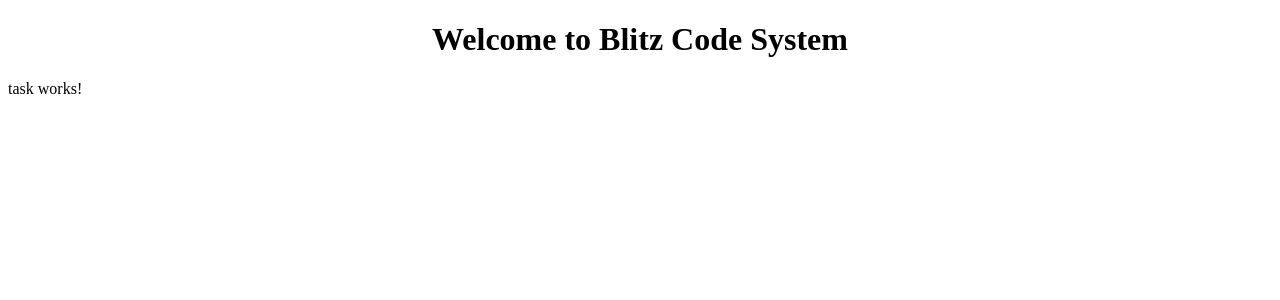
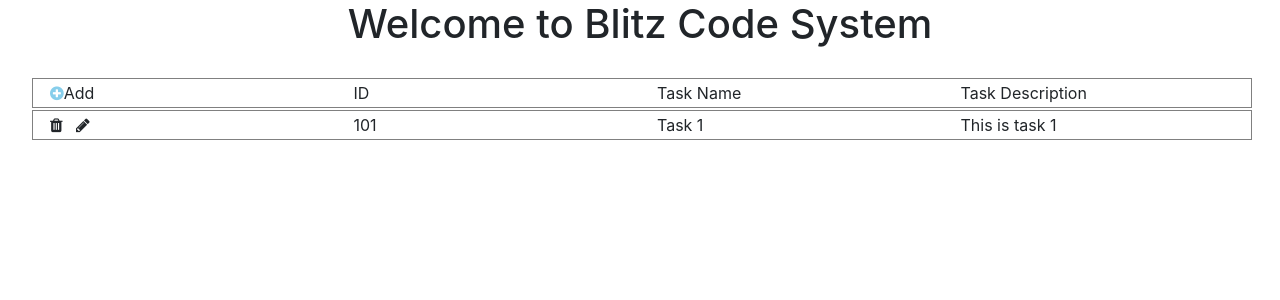
Before and after one commit to sammisharma81096/BlitzCode, an Angular app in the folder Demo/: page /task in a window 1280 px wide. Shown: the top 300 px of the page. Built offline with nearby package versions, Linux system fonts and the light colour scheme.

Commit message:
Done Crud with task design and bisuness logic

```diff
--- a/Demo/package.json
+++ b/Demo/package.json
@@ -20,7 +20,10 @@
     "@angular/platform-browser": "^6.0.3",
     "@angular/platform-browser-dynamic": "^6.0.3",
     "@angular/router": "^6.0.3",
+    "angular-font-awesome": "^3.1.2",
+    "bootstrap": "^4.1.3",
     "core-js": "^2.5.4",
+    "font-awesome": "^4.7.0",
     "rxjs": "^6.0.0",
     "zone.js": "^0.8.26"
   },
--- a/Demo/src/app/app.module.ts
+++ b/Demo/src/app/app.module.ts
@@ -4,6 +4,7 @@ import { NgModule } from '@angular/core';
 import { AppComponent } from './app.component';
 import { TaskComponent } from './task/task.component';
 import { RouterModule, Routes } from '@angular/router';
+import { FormsModule }   from '@angular/forms';
 
 const appRoutes: Routes = [
   { path: 'task', component: TaskComponent },
@@ -17,6 +18,7 @@ const appRoutes: Routes = [
   ],
   imports: [
     BrowserModule,
+    FormsModule,
     RouterModule.forRoot(
       appRoutes,
       { enableTracing: true }
--- a/Demo/src/app/task/task.component.css
+++ b/Demo/src/app/task/task.component.css
@@ -0,0 +1,5 @@
+.task-row{
+    border: 1px solid gray;
+    margin: 2px;
+    padding: 2px;
+}
--- a/Demo/src/app/task/task.component.html
+++ b/Demo/src/app/task/task.component.html
@@ -1,3 +1,31 @@
-<p>
-  task works!
-</p>
+<section class="home-container">
+      <div class="col-sm-12 col-md-12 col-lg-12 task-row row">
+        <div class="col-sm-3 col-md-3 col-lg-3">
+          <a (click)="addTask()"><i class="fa fa-plus-circle" style="color: skyblue;" title="Add"></i>Add</a>
+        </div>
+        <div class="col-sm-3 col-md-3 col-lg-3">ID</div>
+        <div class="col-sm-3 col-md-3 col-lg-3">Task Name</div>
+        <div class="col-sm-3 col-md-3 col-lg-3">Task Description</div>
+      </div>
+
+  <div class="row col-sm-12 col-md-12 col-lg-12 task-row" *ngFor="let task of taskList;let i=index;">
+      <div class="col-sm-3 col-md-3 col-lg-3">
+        <a (click)="removeTask(i)" *ngIf="!task.isEdit"><i class="fa fa-trash" aria-hidden="true" title="delete"></i></a>&nbsp;&nbsp;
+        <a (click)="editTask(task)" *ngIf="!task.isEdit"><i class="fa fa-pencil" aria-hidden="true" title="edit"></i></a>
+        <a (click)="saveTask(task)" *ngIf="task.isEdit"><i class="fa fa-floppy-o" aria-hidden="true" title="save"></i></a>&nbsp;&nbsp;
+        <a (click)="cancelTask(i)" *ngIf="task.isEdit"><i class="fa fa-times" aria-hidden="true" title="remove"></i></a>&nbsp;&nbsp;
+      </div>
+      <div class="col-sm-3 col-md-3 col-lg-3">
+        <span *ngIf="!task.isEdit">{{task.id}}</span>
+        <input type="text" name="taskId" id="taskId" [(ngModel)]="task.id" *ngIf="task.isEdit">
+      </div>
+      <div class="col-sm-3 col-md-3 col-lg-3">
+       <span *ngIf="!task.isEdit"> {{task.name}}</span>
+        <input type="text" name="taskId" id="taskId" [(ngModel)]="task.name" *ngIf="task.isEdit">
+      </div>
+      <div class="col-sm-3 col-md-3 col-lg-3">
+        <span *ngIf="!task.isEdit">{{task.description}}</span>
+        <input type="text" name="taskId" id="taskId" [(ngModel)]="task.description" *ngIf="task.isEdit">
+      </div>
+    </div>
+</section>
--- a/Demo/src/app/task/task.component.ts
+++ b/Demo/src/app/task/task.component.ts
@@ -7,9 +7,75 @@ import { Component, OnInit } from '@angular/core';
 })
 export class TaskComponent implements OnInit {
 
+  public taskList: any[] = [
+    {
+      "id": "101",
+      "name": "Task 1",
+      "description": "This is task 1",
+      "isEdit": false
+    }
+  ];
+  public isNew: boolean;
+  public taskModel: any;
   constructor() { }
 
   ngOnInit() {
   }
 
+  removeTask(i){
+    this.taskList.splice(i,1);
+  }
+
+  addTask(){
+    let isTaskEditted = this.taskList.filter(task => task.isEdit == true)[0];
+    if(!isTaskEditted){
+      const taskObj = this.getTask();
+      this.taskList.push(taskObj);
+      this.isNew = true;
+    }
+    else {
+      alert("Please Save editted task before adding new !!!");
+    }
+  }
+
+  editTask(task){
+    let isTaskEditted = this.taskList.filter(task => task.isEdit == true)[0];
+    if(!isTaskEditted){
+      this.taskModel = this.getTask();
+      this.taskModel.id = task.id;
+      this.taskModel.name = task.name;
+      this.taskModel.description = task.description;
+      this.taskModel.isEdit = false;
+      task.isEdit = true;
+    }
+    else {
+      alert("Please Save editted task before adding new !!!");
+    }
+  }
+
+  cancelTask(index){
+    this.taskList[index].isEdit = false;
+    if(this.isNew){
+      this.taskList.splice(index,1);
+      this.isNew = false;
+    }
+    else{
+      this.taskList[index] = this.taskModel;
+    }
+  }
+
+  saveTask(task){
+    task.isEdit = false;
+    this.isNew = false;
+  }
+
+  getTask(){
+    return {
+      "id": "",
+      "name": "",
+      "description": "",
+      "isEdit": true
+    }
+  }
+
 }
--- a/Demo/src/styles.css
+++ b/Demo/src/styles.css
@@ -1 +1,11 @@
 /* You can add global styles to this file, and also import other style files */
+@import '~bootstrap/dist/css/bootstrap.min.css';
+@import '~font-awesome/css/font-awesome.css';
+
+.home-container{
+    margin: 30px;
+}
+
+a {
+    cursor: pointer;
+}
```
Also changed, not shown: 1 other file (tests, documents, lock files or other folders).
